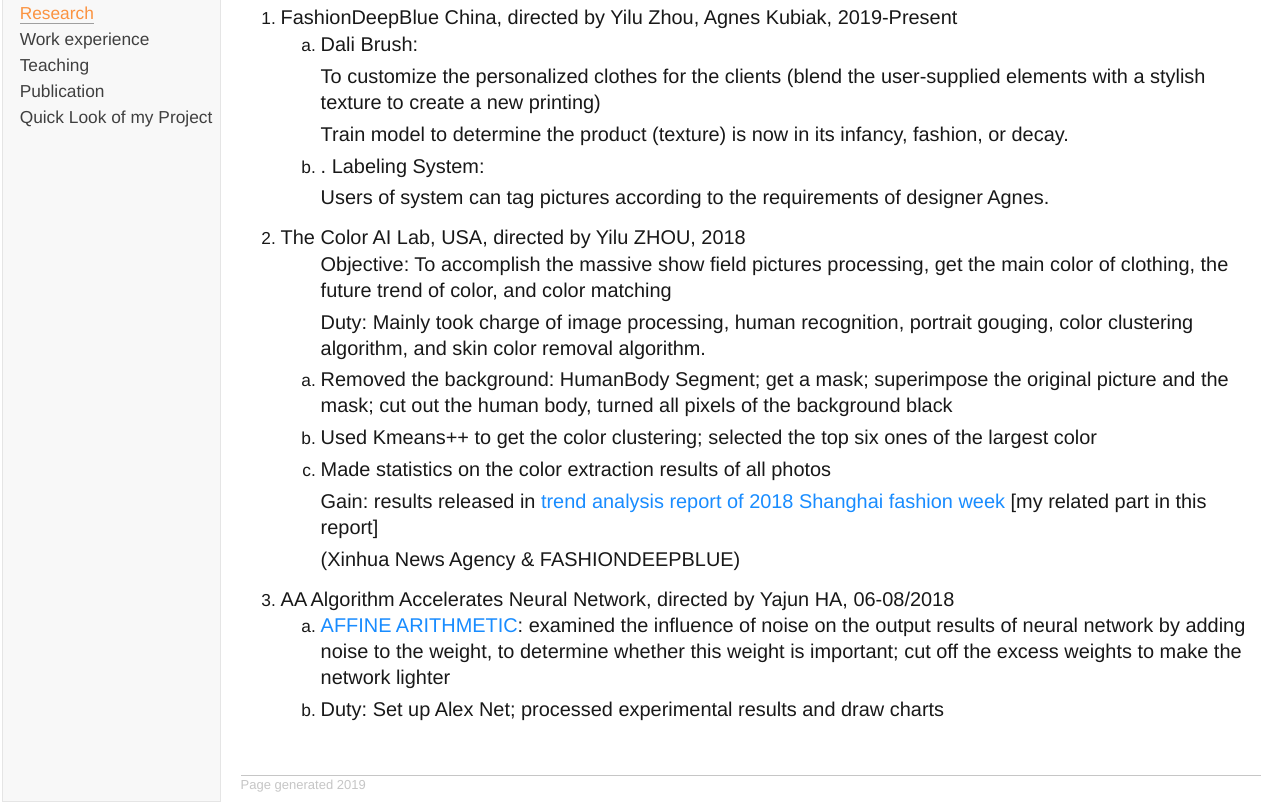
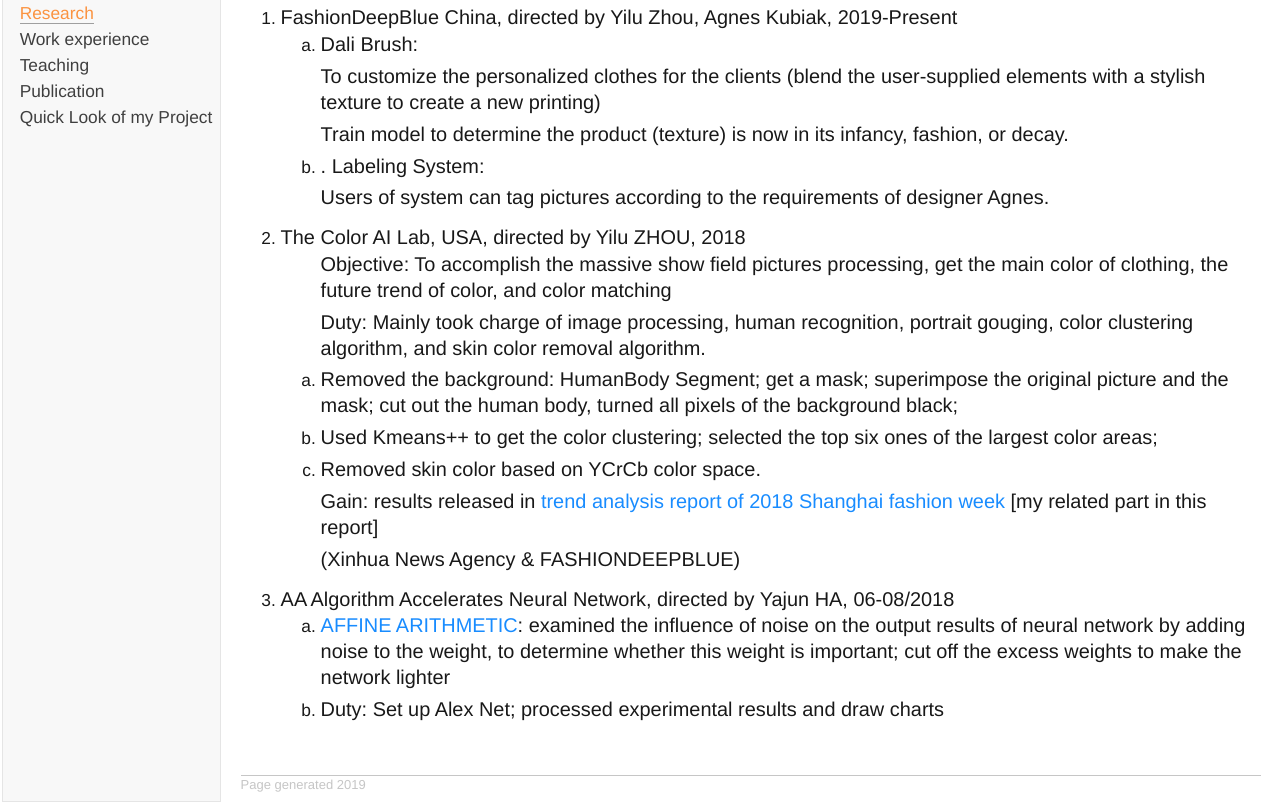
Before and after one commit to qingqingye/qingqingye.github.io, a plain HTML site: page research.html in a window 1280 px wide. Shown: the part 79-891 px from the top of the page. Drawn offline with Linux system fonts and the light colour scheme.

Commit message:
update research to solve aapdf cannot load

```diff
--- a/research.html
+++ b/research.html
@@ -43,12 +43,12 @@
 <ol>
     <p>Objective: To accomplish the massive show field pictures processing, get the main color of clothing, the future trend of color, and color matching</p>
     <p>Duty: Mainly took charge of image processing, human recognition, portrait gouging, color clustering algorithm, and skin color removal algorithm.</p>
-<li><p> Removed the background: HumanBody Segment; get a mask; superimpose the original picture and the mask; cut out the human body, turned all pixels of the background black</p>
+<li><p> Removed the background: HumanBody Segment; get a mask; superimpose the original picture and the mask; cut out the human body, turned all pixels of the background black;</p>
 </li>
-<li><p>Used Kmeans++ to get the color clustering; selected the top six ones of the largest color
+<li><p>Used Kmeans++ to get the color clustering; selected the top six ones of the largest color areas;
 </p>
 </li>
-    <li><p>Made statistics on the color extraction results of all photos</p></li>
+    <li><p>Removed skin color based on YCrCb color space.</p></li>
     <p> Gain: results released in   <a href="papers/Conference/2018shanghaiFashionWeek_colorRelated.pdf" > trend analysis report of 2018 Shanghai fashion week
     </a> [my related part in this report]
         <p>(Xinhua News Agency & FASHIONDEEPBLUE)
@@ -57,7 +57,7 @@
 </li>
 <li><p>AA Algorithm Accelerates Neural Network, directed by Yajun HA, 06-08/2018</p>
 <ol>
-    <li><p><a href="A New CNN Pruning Method and Problems.pdf"> AFFINE ARITHMETIC</a>: examined the influence of noise on the output results of neural network by adding noise to the weight, to determine whether this weight is important; cut off the excess weights to make the network lighter</p>
+    <li><p><a href="papers/work/A New CNN Pruning Method and Problems.pdf"> AFFINE ARITHMETIC</a>: examined the influence of noise on the output results of neural network by adding noise to the weight, to determine whether this weight is important; cut off the excess weights to make the network lighter</p>
 </li>
 
 
```
